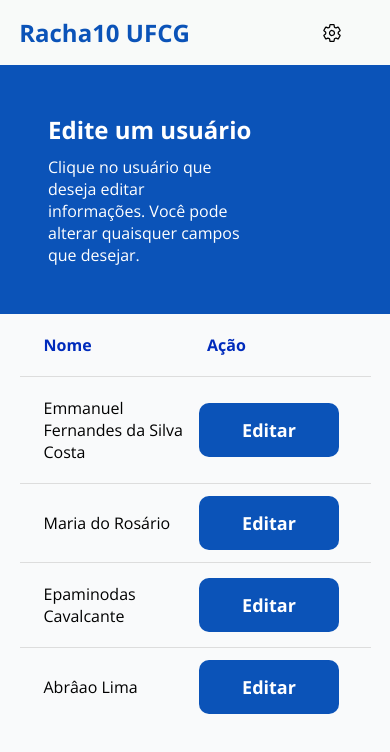
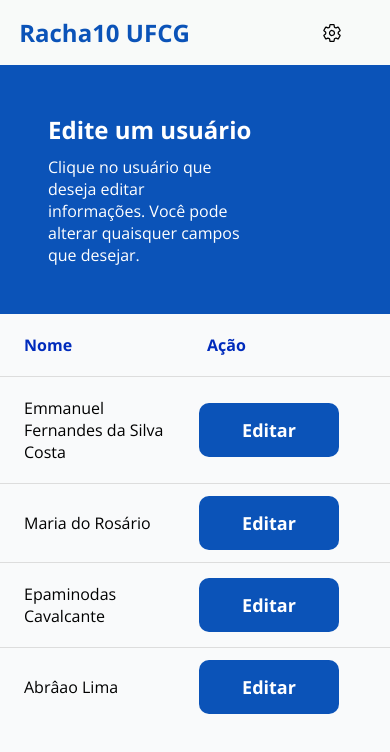
Before and after one commit to rachadez/rachadez-frontend, a React (Vite) app: page /admin-editar-usuarios in a window 390 px wide. Shown: the top 752 px of the page. Built offline with nearby package versions, Linux system fonts and the light colour scheme.

Commit message:
fix: padding of container in TableList component

```diff
--- a/src/pages/components/TableList/TableList.css
+++ b/src/pages/components/TableList/TableList.css
@@ -1,6 +1,7 @@
 .tabela-container {
     font-family: "Open Sans", sans-serif;
-    width: 90%;
+    width: 100%;
+    padding-left: 105px;
     max-width: 100%;
     overflow-x: auto;
     margin: 0 auto 80px auto;
@@ -70,6 +71,10 @@
     .linha-dados :nth-child(4) {
       display: none;
     }
+
+    .tabela-container {
+      padding-left: 15px;
+    }
   }
 
   @media (max-width: 768px) {
@@ -81,6 +86,10 @@
     .tabela-header :nth-child(3),
     .linha-dados :nth-child(3) {
       display: none;
+    }
+
+    .tabela-container {
+      padding-left: 0px;
     }
   }
 
@@ -98,4 +107,8 @@
     .botao-container {
       justify-content: flex-start;
     }
+
+    .tabela-container {
+      padding-left: 0px;
+    }
   }
```
